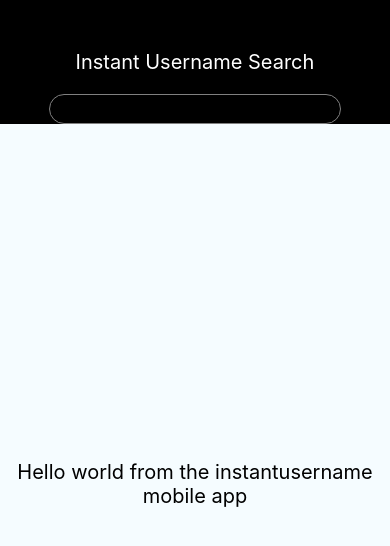
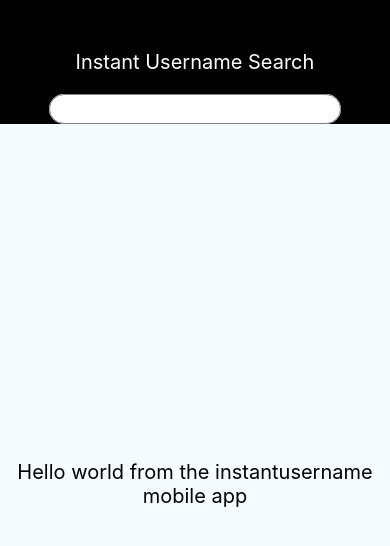
Before and after one commit to instantusername/ius-mobile, a React Native app: screen / in a window 390 px wide. Shown: the top 546 px of the page. Built offline with nearby package versions, Linux system fonts and the light colour scheme.

Commit message:
feat: style search input

```diff
--- a/App.js
+++ b/App.js
@@ -8,7 +8,7 @@
 
 import React, { Component } from 'react';
 import { Platform, StyleSheet, Text, View } from 'react-native';
-import Search from './src/components/Search/Search';
+import Search from './src/components/Search';
 
 const instructions = Platform.select({
   ios: 'Press Cmd+R to reload,\n' + 'Cmd+D or shake for dev menu',
--- a/src/components/Search/Search.js
+++ b/src/components/Search.js
@@ -14,12 +14,20 @@ const styles = StyleSheet.create({
     },
     input: {
         borderRadius: 36,
-        color: 'white',
         height: 30,
         borderColor: 'gray',
         borderWidth: 1,
+        paddingLeft: 16,
+        paddingRight: 32,
+        paddingBottom: 3,
+        paddingTop: 0,
+        textAlign: 'center'
+    },
+    inputView: {
+        borderRadius: 36,
+        backgroundColor: 'white',
         width: '75%',
-        alignSelf: "center"
+        alignSelf: "center",
     }
 });
 
@@ -37,10 +45,13 @@ export default class Search extends Component {
                 <View>
                     <Text style={styles.title}>Instant Username Search</Text>
                 </View>
-                <TextInput style={styles.input}
-                    onChangeText={(text) => this.setState({ text })}
-                    value={this.state.text}
-                />
+                <View style={styles.inputView}>
+                    <TextInput style={styles.input}
+                        onChangeText={(text) => this.setState({ text })}
+                        value={this.state.text}
+                        clearButtonMode='while-editing'
+                    />
+                </View>
                 <Text>{this.state.text}</Text>
             </View>
         );
```
